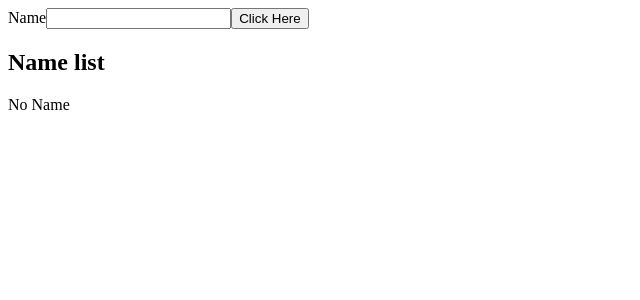
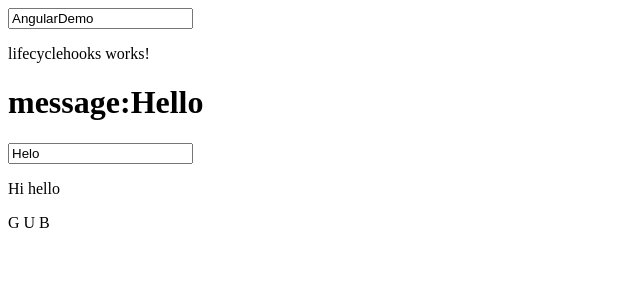
Before and after one commit to Narendranp-30/Learning_Angular, an Angular app: page / in a window 1280 px wide. Shown: the top 300 px of the page, without its empty margins (0-640 px from the left). Built offline with nearby package versions, Linux system fonts and the light colour scheme.

Commit message:
Componends of lifecycles of hooks

```diff
--- a/src/app/app.component.html
+++ b/src/app/app.component.html
@@ -20,6 +20,14 @@
  <!-- <app-pipes></app-pipes> -->
 
  <div>
-    <app-form></app-form>
-    <app-display></app-display>
+    <!-- <app-form></app-form>
+    <app-display></app-display> -->
+    <input type="text" name="title" [(ngModel)]="title">
+    <app-lifecyclehooks [items]="itemList" [title]="title">
+
+        <p #messageContent>Hi hello</p>
+        <p #messageContent>G U B</p>
+
+    </app-lifecyclehooks>
+
  </div>
--- a/src/app/app.component.ts
+++ b/src/app/app.component.ts
@@ -5,13 +5,14 @@ import { SignalsComponent } from './signals/signals.component';
 import { PipesComponent } from './pipes/pipes.component';
 import { FormComponent } from './form/form.component';
 import { DisplayComponent } from './display/display.component';
+import { LifecyclehooksComponent } from './lifecyclehooks/lifecyclehooks.component';
 
 
 
 @Component({
   selector: 'app-root',
   standalone: true,
-  imports: [RouterOutlet, FormsModule,SignalsComponent,PipesComponent,FormComponent,DisplayComponent],
+  imports: [RouterOutlet, FormsModule,SignalsComponent,PipesComponent,FormComponent,DisplayComponent,LifecyclehooksComponent],
   templateUrl: './app.component.html',
   styleUrl: './app.component.css'
 })
@@ -19,6 +20,19 @@ import { DisplayComponent } from './display/display.component';
 
 export class AppComponent {
   title = 'AngularDemo';
+  itemList=[
+    {id:1,name:"Angular"},
+    {id:1,name:"Next"},
+    {id:1,name:"React"},
+    {id:1,name:"Node"},
+    {id:1,name:"Backbone"},
+    {id:1,name:"vue"},
+  ]
+
+
+
+
+
   //This function returns the name "Narendra"
   myName(){
   return "Narendra"
--- /dev/null
+++ b/src/app/lifecyclehooks/lifecyclehooks.component.html
@@ -0,0 +1,10 @@
+<p>lifecyclehooks works!</p>
+<h1>message:{{message}}</h1>
+
+<input type="text" name="title1" [(ngModel)]="title1">
+
+<div class="message-box">
+
+<ng-content></ng-content>
+
+</div>
--- /dev/null
+++ b/src/app/lifecyclehooks/lifecyclehooks.component.ts
@@ -0,0 +1,45 @@
+import { CommonModule } from '@angular/common';
+import { AfterContentInit, Component, ContentChildren, DoCheck, ElementRef, Input, OnChanges, OnInit, QueryList, SimpleChanges } from '@angular/core';
+import { FormsModule } from '@angular/forms';
+
+@Component({
+  selector: 'app-lifecyclehooks',
+  standalone: true,
+  imports: [FormsModule,CommonModule],
+  templateUrl: './lifecyclehooks.component.html',
+  styleUrl: './lifecyclehooks.component.css'
+})
+export class LifecyclehooksComponent implements OnChanges,OnInit,DoCheck,AfterContentInit {
+  message='';
+  title1='Helo';
+  pretitle='Helo';
+  @Input() items:any=[];
+  @Input() title='';
+  ngOnChanges(changes: SimpleChanges): void {
+    if(changes['items']){
+      console.log("OnChange Happens",changes['items']);
+    }
+    if(changes['title']){
+      console.log("OnChange Happens in title",changes['title']);
+    }
+  }
+  ngOnInit(): void {
+    this.message="Hello";
+  }
+
+  ngDoCheck(): void {
+     if(this.title1!== this.pretitle){
+      this.pretitle=this.title1;
+      console.log("Title is changed" , this.title1);
+     }
+  }
+
+
+  @ContentChildren('messageContent') messageElements!:QueryList<ElementRef>
+
+  ngAfterContentInit(){
+    this.messageElements.forEach(element =>{
+      console.log('Projected content', element.nativeElement.textContent);
+    })
+  }
+}
```
Also changed, not shown: src/app/lifecyclehooks/lifecyclehooks.component.css (added), 1 other file (tests, documents, lock files or other folders).
